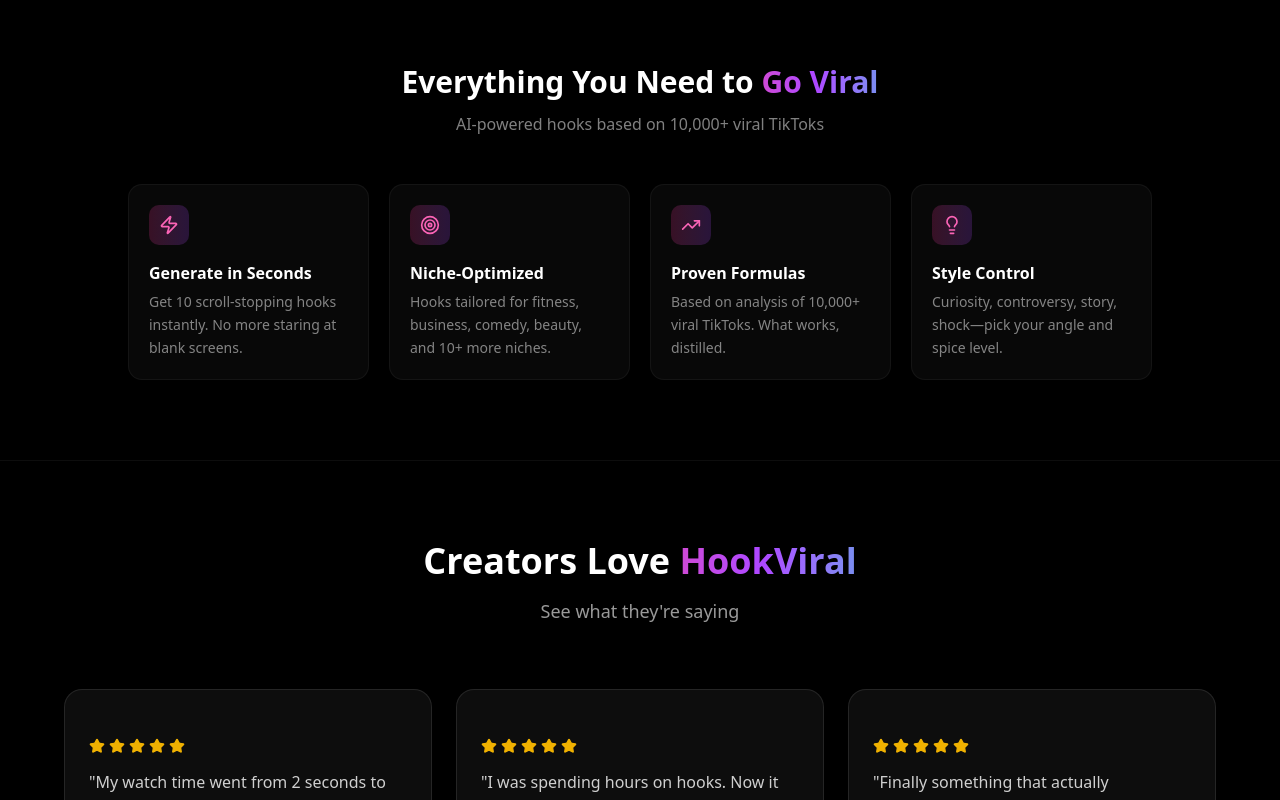
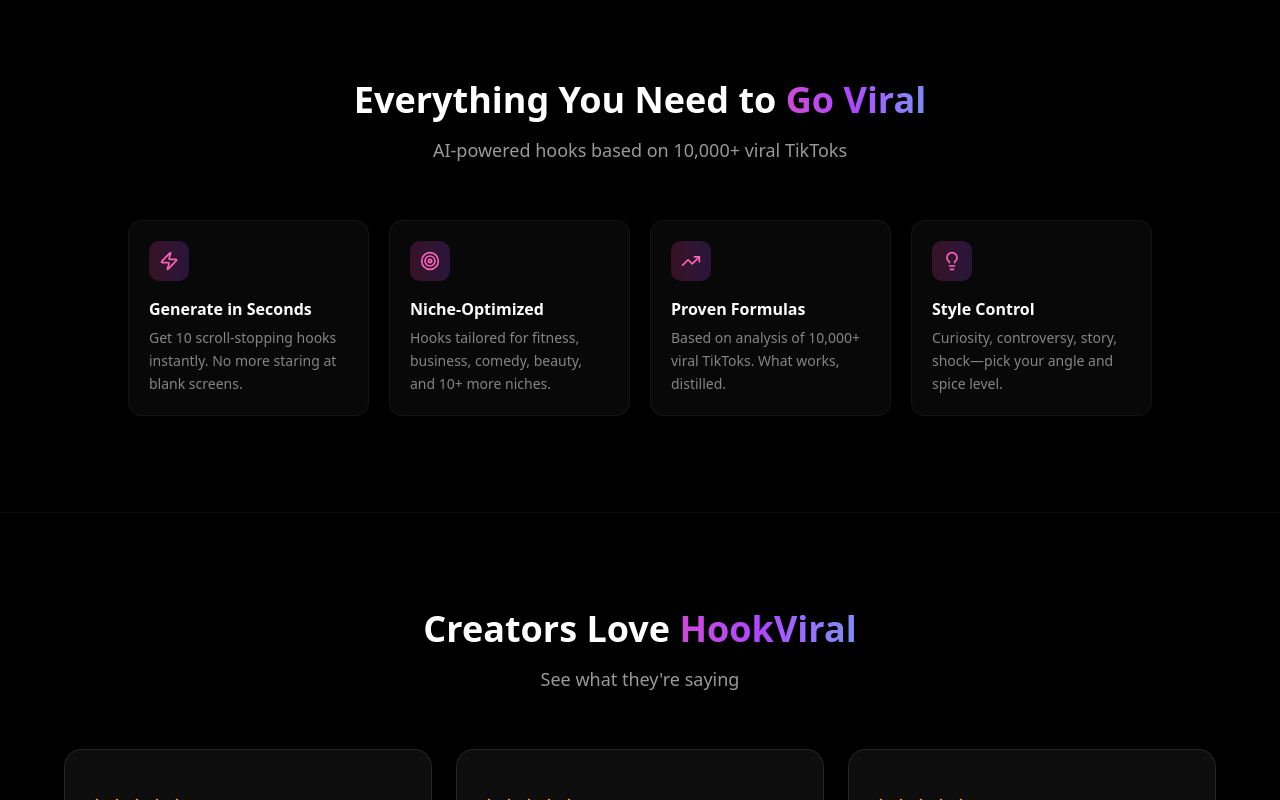
Before and after one commit to CruceSaunders/hookviral, a Next.js app: page / in a window 1280 px wide. Shown: the part 800-1600 px from the top of the page. Built offline with nearby package versions, Linux system fonts and the light colour scheme; no server answers.

Commit message:
style: Increase features section size and standardize heading sizes
- Features section: py-20 → py-24
- Heading: text-3xl → text-3xl sm:text-4xl (matches other sections)
- Subtext: larger and brighter
- More margin below heading
- All section headings now consistent

```diff
--- a/src/app/page.tsx
+++ b/src/app/page.tsx
@@ -307,18 +307,18 @@
       <TrustedMarquee />
 
       {/* Features */}
-      <section ref={featuresRef} className="py-20 px-4">
+      <section ref={featuresRef} className="py-24 px-4">
         <div className="max-w-5xl mx-auto">
           <motion.div
-            className="text-center mb-12"
+            className="text-center mb-14"
             initial={{ opacity: 0, y: 20 }}
             animate={featuresInView ? { opacity: 1, y: 0 } : {}}
             transition={{ duration: 0.5 }}
           >
-            <h2 className="text-3xl font-bold mb-3">
+            <h2 className="text-3xl sm:text-4xl font-bold mb-4">
               Everything You Need to <GradientText>Go Viral</GradientText>
             </h2>
-            <p className="text-white/50">
+            <p className="text-white/60 text-lg">
               AI-powered hooks based on 10,000+ viral TikToks
             </p>
           </motion.div>
@@ -344,10 +344,10 @@
       </section>
 
       {/* Testimonials */}
-      <section ref={testimonialsRef} className="py-20 px-4 border-y border-white/5">
+      <section ref={testimonialsRef} className="py-24 px-4 border-y border-white/5">
         <div className="max-w-6xl mx-auto">
           <motion.div
-            className="text-center mb-16"
+            className="text-center mb-14"
             initial={{ opacity: 0, y: 20 }}
             animate={testimonialsInView ? { opacity: 1, y: 0 } : {}}
             transition={{ duration: 0.5 }}
```
